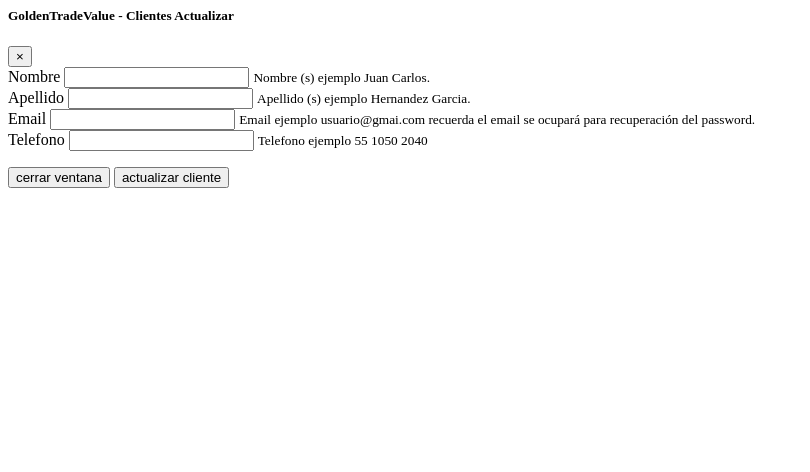
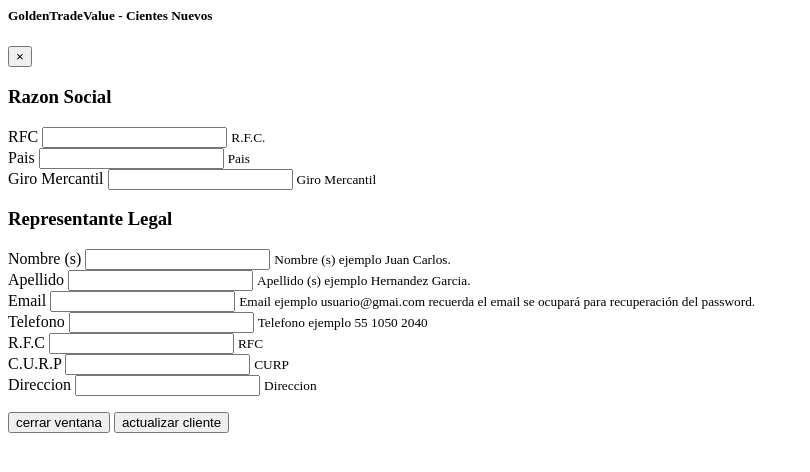
Before and after one commit to xr8/GoldenTradeValue-APP, a CodeIgniter app: the page made by application/views/clientes/3-Update.php in a window 1280 px wide. Shown: the top 472 px of the page, without its empty margins (0-810 px from the left). Run offline with CodeIgniter, Linux system fonts and the light colour scheme.

Commit message:
Update
Ocupamos agregar la siguiente info
Denominación o razón social:
•	Fecha de constitución
•	R.F.C
•	País de nacionalidad
•	Giro mercantil

Datos del representante legal
•	Nombre completo
•	Fecha de nacimiento
•	R.F.C
•	C.U.R.P
•	Dirección completa
•	Número telefónico
•	Correo electrónico

```diff
--- a/application/views/clientes/3-Update.php
+++ b/application/views/clientes/3-Update.php
@@ -1,46 +1,84 @@
-<!-- Modal UPDATE -->
+<!-- Modal NEW -->
 <div class="modal fade " id="updateModal" tabindex="-1" role="dialog" aria-labelledby="updateModalLabel" aria-hidden="true">
   <div class="modal-dialog" role="document">
     <div class="modal-content">
       <div class="modal-header">
-        <h5 class="modal-title" id="exampleModalLabel">GoldenTradeValue - Clientes Actualizar</h5>
+        <h5 class="modal-title" id="updateModalLabel">GoldenTradeValue - Cientes Nuevos</h5>
         <button type="button" class="close" data-dismiss="modal" aria-label="Close">
           <span aria-hidden="true">&times;</span>
         </button>
       </div>
       <div class="modal-body">
-        <form>
-        <div class="form-group">
-            <label for="updateInputNombre">Nombre</label>
-            <input type="text" class="form-control" id="updateInputNombre" aria-describedby="updatenombreHelp">
-            <small id="updatenombreHelp" class="form-text text-muted">Nombre (s) ejemplo Juan Carlos.</small>
+      <form>
+          <h3>Razon Social</h3>
+          <div class="form-group">
+            <label for="updateInputRfc">RFC</label>
+            <input type="text" class="form-control" id="updateInputRfc1" aria-describedby="rfcHelp">
+            <small id="rfcHelp" class="form-text text-muted">R.F.C.</small>
+          </div>
+
+          <div class="form-group">
+            <label for="updateInputPais">Pais</label>
+            <input type="text" class="form-control" id="updateInputPais1" aria-describedby="paisHelp">
+            <small id="paisHelp" class="form-text text-muted">Pais </small>
+          </div>
+
+          <div class="form-group">
+            <label for="updateInputgiro">Giro Mercantil</label>
+            <input type="text" class="form-control" id="updateInputgiro1" aria-describedby="giroHelp">
+            <small id="giroHelp" class="form-text text-muted">Giro Mercantil </small>
+          </div>
+
+          <h3>Representante Legal</h3>
+          <div class="form-group">
+            <label for="updateInputNombre">Nombre (s)</label>
+            <input type="text" class="form-control" id="updateInputNombre" aria-describedby="nombreHelp">
+            <small id="nombreHelp" class="form-text text-muted">Nombre (s) ejemplo Juan Carlos.</small>
           </div>
 
           <div class="form-group">
             <label for="updateInputApellido">Apellido</label>
-            <input type="text" class="form-control" id="updateInputApellido" aria-describedby="updateapellidoHelp">
-            <small id="updateapellidoHelp" class="form-text text-muted">Apellido (s) ejemplo Hernandez Garcia.</small>
+            <input type="text" class="form-control" id="updateInputApellido" aria-describedby="apellidoHelp">
+            <small id="apellidoHelp" class="form-text text-muted">Apellido (s) ejemplo Hernandez Garcia.</small>
           </div>
 
           <div class="form-group">
             <label for="updateInputEmail">Email</label>
-            <input type="email" class="form-control" id="updateInputEmail" aria-describedby="updateemailHelp">
+            <input type="email" class="form-control" id="updateInputEmail" aria-describedby="emailHelp">
             <small id="emailHelp" class="form-text text-muted">Email ejemplo usuario@gmai.com recuerda el email se ocupará para recuperación del password.</small>
           </div>
 
           <div class="form-group">
             <label for="updateInputTelefono">Telefono</label>
-            <input type="text" class="form-control" id="updateInputTelefono" aria-describedby="updatetelefonoHelp">
-            <small id="updatetelefonoHelp" class="form-text text-muted">Telefono ejemplo 55 1050 2040</small>
+            <input type="text" class="form-control" id="updateInputTelefono" aria-describedby="telefonoHelp">
+            <small id="telefonoHelp" class="form-text text-muted">Telefono ejemplo 55 1050 2040</small>
           </div>
+
+          <div class="form-group">
+            <label for="updateInputRfc">R.F.C</label>
+            <input type="text" class="form-control" id="updateInputRfc" aria-describedby="rfcHelp">
+            <small id="rfcHelp" class="form-text text-muted">RFC</small>
+          </diV>
+
+          <div class="form-group">
+            <label for="updateInputCurp">C.U.R.P</label>
+            <input type="text" class="form-control" id="updateInputCurp" aria-describedby="curpHelp">
+            <small id="curpHelp" class="form-text text-muted">CURP</small>
+          </diV>
+
+          <div class="form-group">
+            <label for="updateInputDireccion">Direccion</label>
+            <input type="text" class="form-control" id="updateInputDireccion" aria-describedby="direccionHelp">
+            <small id="direccionHelp" class="form-text text-muted">Direccion</small>
+          </diV>
 
 
         </form>
+
       </div>
       <div class="modal-footer">
-        <button type="button" class="btn btn-secondary text-capitalize"   data-dismiss="modal">cerrar ventana</button>
-        <button type="button" class="btn btn-primary   text-capitalize"   id="btnUpdateUser">actualizar cliente</button>
-      </div>
+        <button type="button" class="btn btn-secondary text-capitalize" data-dismiss="modal">cerrar ventana</button>
+        <button type="button" class="btn btn-success   text-capitalize" id="btnUpdateUser">actualizar cliente</button>
       </div>
     </div>
   </div>
```
Also changed, not shown: application/controllers/Clientes.php (+18 -17 lines), application/views/clientes/1-Create.php (+42 -2 lines), application/views/clientes/2-Read.php (+8 -0 lines).
